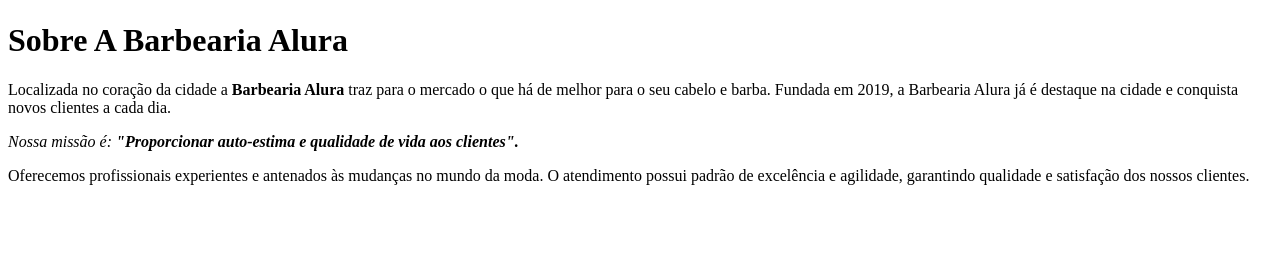
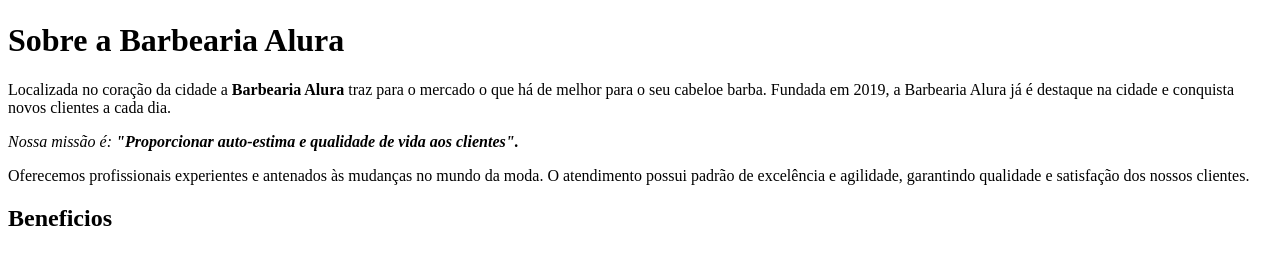
Before and after one commit to adryangabrielcesar/barbearia-alura-eu, a plain HTML site: page index.html in a window 1280 px wide. Shown: the part 25-290 px from the top of the page. Drawn offline with Linux system fonts and the light colour scheme.

Commit message:
Update index.html

```diff
--- a/index.html
+++ b/index.html
@@ -5,26 +5,25 @@
     <meta http-equiv="X-UA-Compatible" content="IE=edge">
     <meta name="viewport" content="width=device-width, initial-scale=1.0">
     <title>Barbearia Alura</title>
-    <link rel="stylesheet" href="style.css">
+ <link rel="stylesheet" href="style.css">
 </head>
 <body>
+    <img class="imagem" src="banner.jpg" alt="">
+    <div class="principal">
+    <h1 class="titulo">Sobre a Barbearia Alura</h1>
+    <p class="paragrafo1">Localizada no coração da cidade a <strong>Barbearia Alura</strong> traz para o mercado
+        o que há de melhor para o seu cabeloe barba. Fundada em 2019,
+        a Barbearia Alura já é destaque na cidade e conquista novos clientes a cada dia.</p>
 
-    <img src="banner.jpg" alt="">
-    <h1 class="titulo" >Sobre A Barbearia Alura</h1>
-    <p>Localizada no coração da cidade
-        a <strong>Barbearia Alura </strong> traz para o
-       mercado o que há de melhor para o seu cabelo
-        e barba. Fundada em 2019, a Barbearia Alura já é
-       destaque na cidade e conquista novos clientes
-       a cada dia.</p>
+    <p class="paragrafo2"><em>Nossa missão é:<strong class="destaque"> "Proporcionar auto-estima e
+        qualidade de vida aos clientes".</strong></em></p>
 
-         <p> <em>Nossa missão é: <strong class="destaque">"Proporcionar auto-estima e qualidade
-       de vida aos clientes".</strong></em></p>
+<p class="paragrafo3"> Oferecemos profissionais experientes e antenados às mudanças no mundo da moda.
+    O atendimento possui padrão de excelência e
+    agilidade, garantindo qualidade e satisfação dos nossos clientes.</p>
+</div>
 
-         <p>Oferecemos profissionais experientes e antenados às
-       mudanças no mundo da moda. O atendimento possui padrão
-       de excelência e agilidade, garantindo qualidade e
-       satisfação dos nossos clientes.</p>
+<h2>Beneficios</h2>
 
 </body>
 </html>
```
